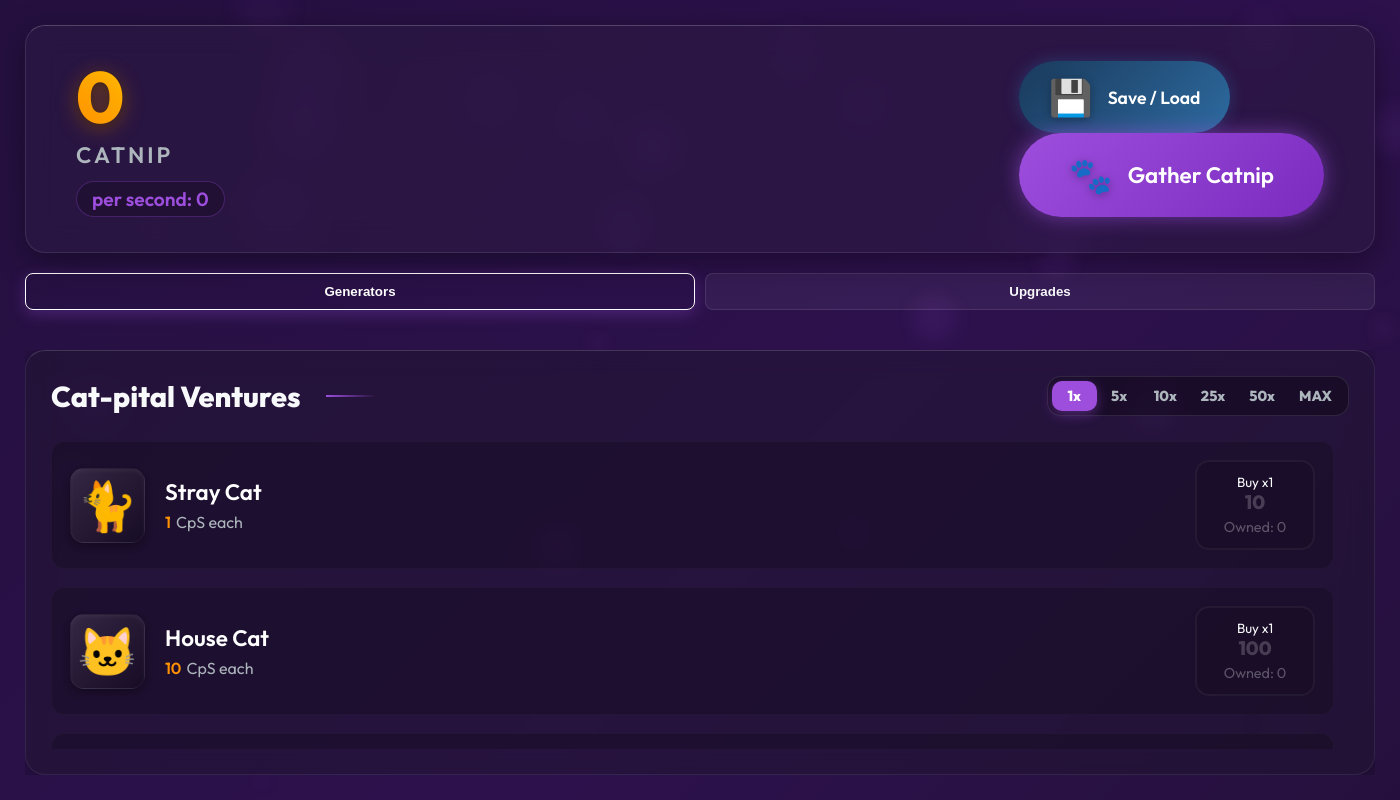
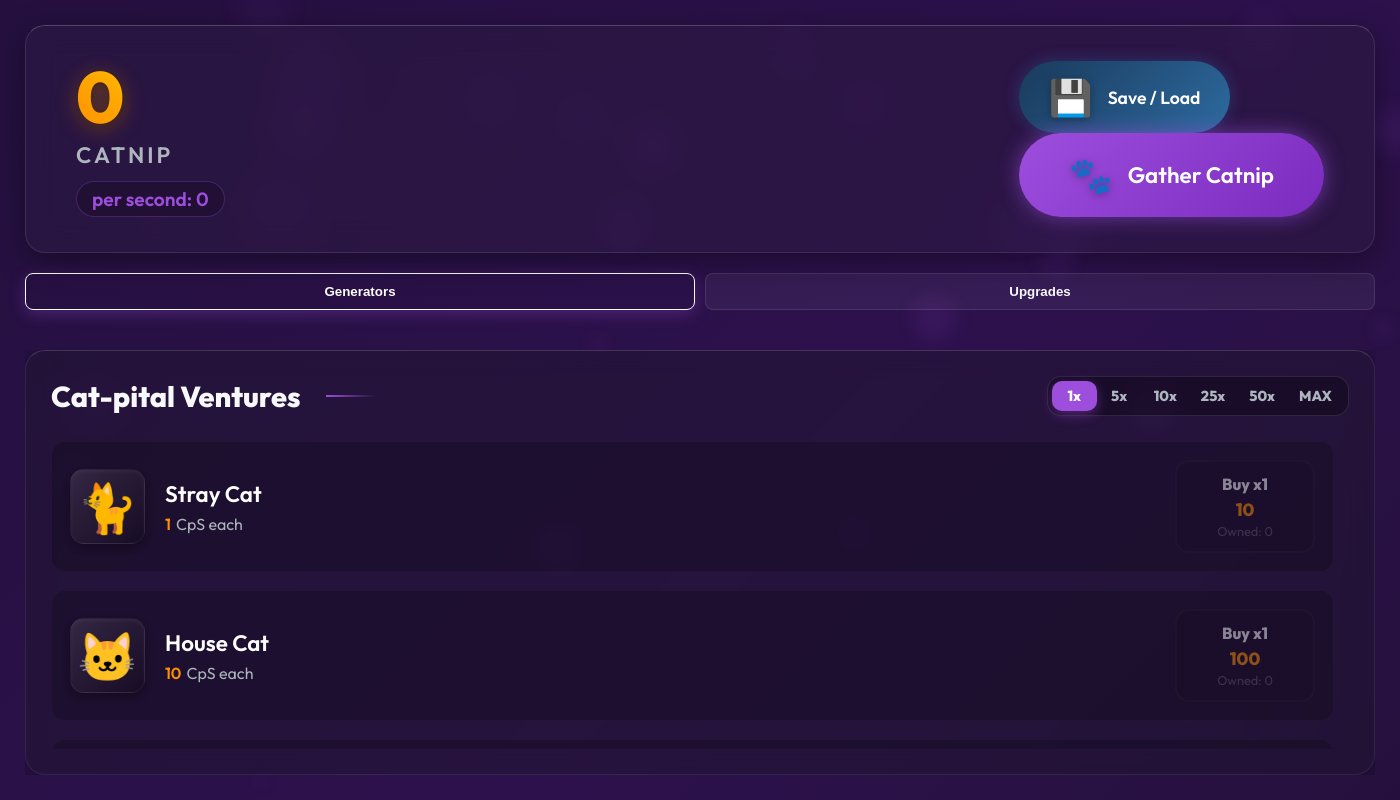
Before and after one commit to Cats987/AdCat, an Electron app: page index.html in a window 1400 px wide. Drawn offline with Linux system fonts and the light colour scheme.

Commit message:
Final Style Fix & Global Website Sync - v1.95

```diff
--- a/index.css
+++ b/index.css
@@ -404,31 +404,36 @@ body {
     background: rgba(0,0,0,0.3);
     border: 2px solid var(--accent-primary);
     color: var(--text-main);
-    padding: 12px 25px;
+    padding: 12px 20px;
     border-radius: var(--border-radius-md);
     font-family: var(--font-family);
     cursor: pointer;
     transition: all var(--transition-fast);
-    min-width: 120px;
+    min-width: 140px;
     display: flex;
     flex-direction: column;
     align-items: center;
     justify-content: center;
     position: relative;
     overflow: hidden;
+    gap: 2px;
+}
+
+.buy-label {
+    font-size: 1rem;
+    font-weight: 800;
+    margin-bottom: 2px;
 }
 
 .buy-btn span.cost {
-    font-size: 1.2rem;
-    font-weight: 800;
-    color: var(--accent-primary);
-    transition: color var(--transition-fast);
+    font-size: 1.1rem;
+    font-weight: 700;
+    color: var(--accent-secondary);
 }
 
 .buy-btn span.owned {
-    font-size: 0.9rem;
+    font-size: 0.8rem;
     opacity: 0.7;
-    margin-top: 4px;
 }
 
 .buy-btn:hover:not(:disabled) {
@@ -437,7 +442,8 @@ body {
     box-shadow: 0 6px 15px rgba(157, 78, 221, 0.4);
 }
 
-.buy-btn:hover:not(:disabled) span.cost {
+.buy-btn:hover:not(:disabled) span.cost,
+.buy-btn:hover:not(:disabled) .buy-label {
     color: #fff;
 }
 
@@ -448,6 +454,9 @@ body {
 .buy-btn:disabled {
     border-color: rgba(255, 255, 255, 0.05);
     background: rgba(0,0,0,0.1);
+    cursor: not-allowed;
+    opacity: 0.5;
+}
     cursor: not-allowed;
 }
 
```
